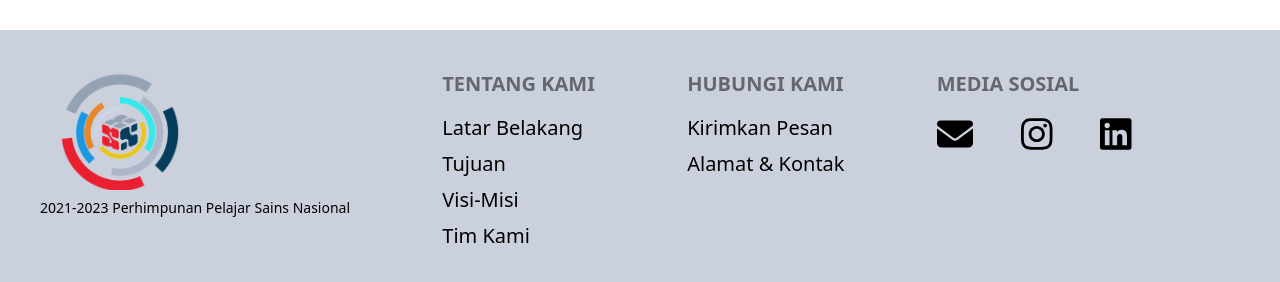
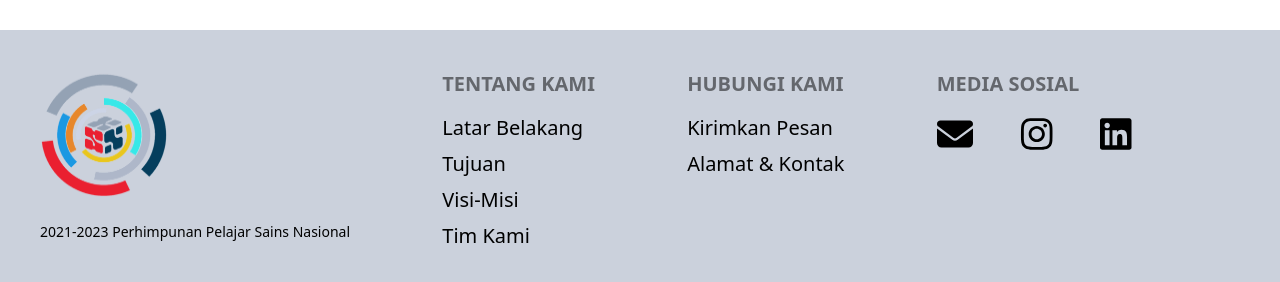
Before and after one commit to Andrew-Kwok/web-ppsn-frontend, a Next.js app: page / in a window 1280 px wide. Shown: the part 2574-2856 px from the top of the page. Built offline with nearby package versions, Linux system fonts and the light colour scheme; no server answers.

Commit message:
fix footer

```diff
--- a/src/components/Footer.tsx
+++ b/src/components/Footer.tsx
@@ -13,16 +13,14 @@ const Footer = ({}) => {
     return (
         <div className="footer p-10 bg-gray-300 text-black">
             <div>
-                <Link href="/" style={{ maxHeight: '15vh', maxWidth: '100%', overflow: 'hidden' }}>
-                    <Image className="ml-5"
-                        src="/logo-ppsn.png"
-                        alt="Logo PPSN"
-                        width={120}
-                        height={120}
-                        // TODO: Set max-height as 15vh
-                    />
-                </Link>
-                <p> 2021-2023 Perhimpunan Pelajar Sains Nasional </p>
+            <Link href="/" className='relative h-32 aspect-square'>
+                <Image
+                    src="/logo-ppsn.png"
+                    alt="Logo PPSN"
+                    fill
+                />
+            </Link>
+            <p className='mt-4'> 2021-2023 Perhimpunan Pelajar Sains Nasional </p>
             </div>
             <div className="text-xl">
                 <span className="footer-title"> <Link className="link link-hover" href="/tentang-kami"> Tentang Kami </Link> </span>
```
